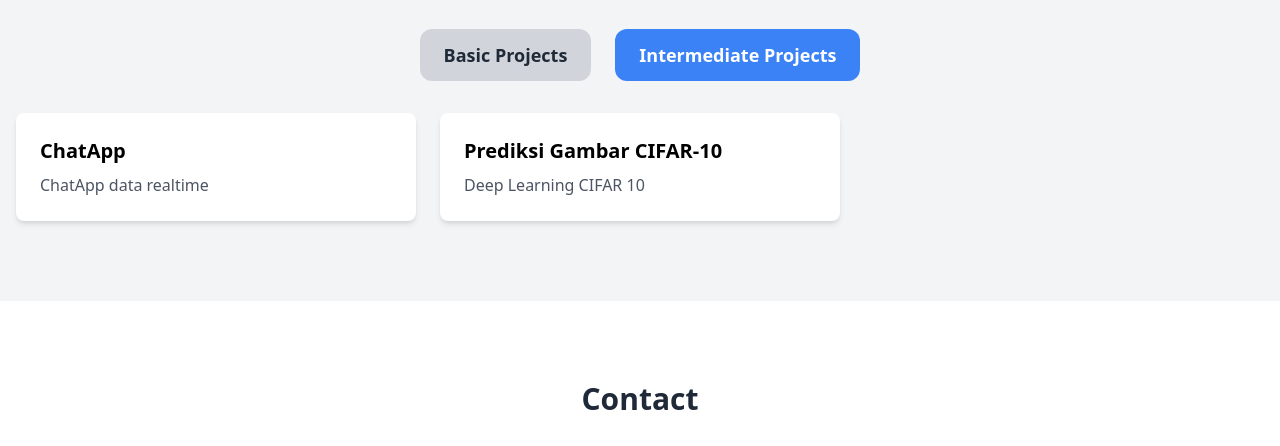
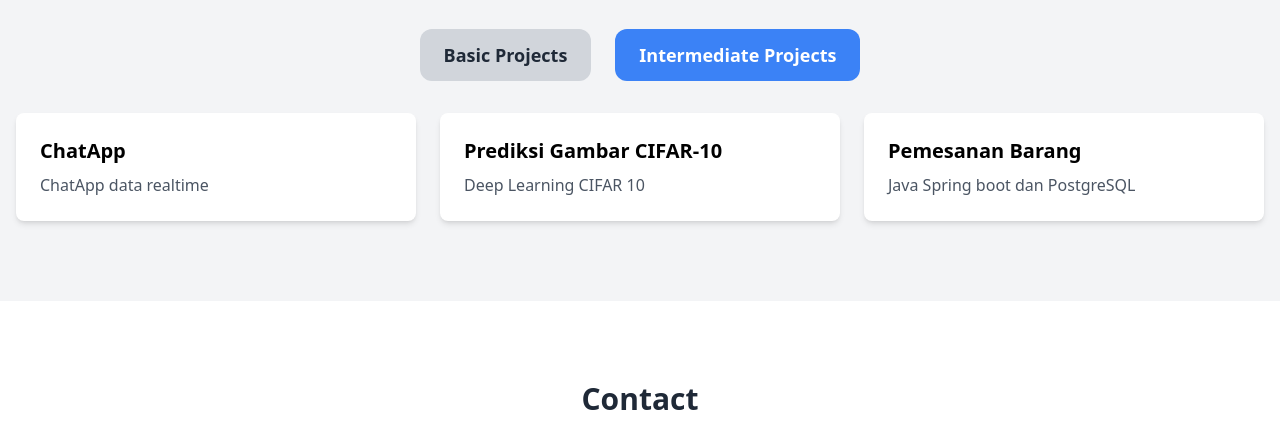
Before and after one commit to dzikrihayatulfata/Dzikri-Hayatulfata, a plain HTML site: page index.html in a window 1280 px wide. Shown: the part 1457-1903 px from the top of the page. Drawn offline with nearby package versions, Linux system fonts and the light colour scheme.

Commit message:
Update index.html

```diff
--- a/index.html
+++ b/index.html
@@ -96,6 +96,10 @@
                 <a href="https://github.com/dzikrihayatulfata/Deep-Learning-CIFAR-10" target="_blank" class="bg-white rounded-lg shadow-md p-6 hover:shadow-lg transition transform hover:scale-105 block">
                     <h3 class="text-xl font-semibold mb-2">Prediksi Gambar CIFAR-10</h3>
                     <p class="text-gray-600">Deep Learning CIFAR 10</p>
+                </a>
+                <a href="https://github.com/dzikrihayatulfata/Sistem-Pemesanan-pemesanan-barang-Berbasis-Web-Menggunakan-Java-spring-booth-dan-postgres" target="_blank" class="bg-white rounded-lg shadow-md p-6 hover:shadow-lg transition transform hover:scale-105 block">
+                    <h3 class="text-xl font-semibold mb-2">Pemesanan Barang</h3>
+                    <p class="text-gray-600">Java Spring boot dan PostgreSQL</p>
                 </a>
             </div>
         </div>
@@ -227,4 +231,5 @@
         });
     </script>
 </body>
+
 </html>
```
